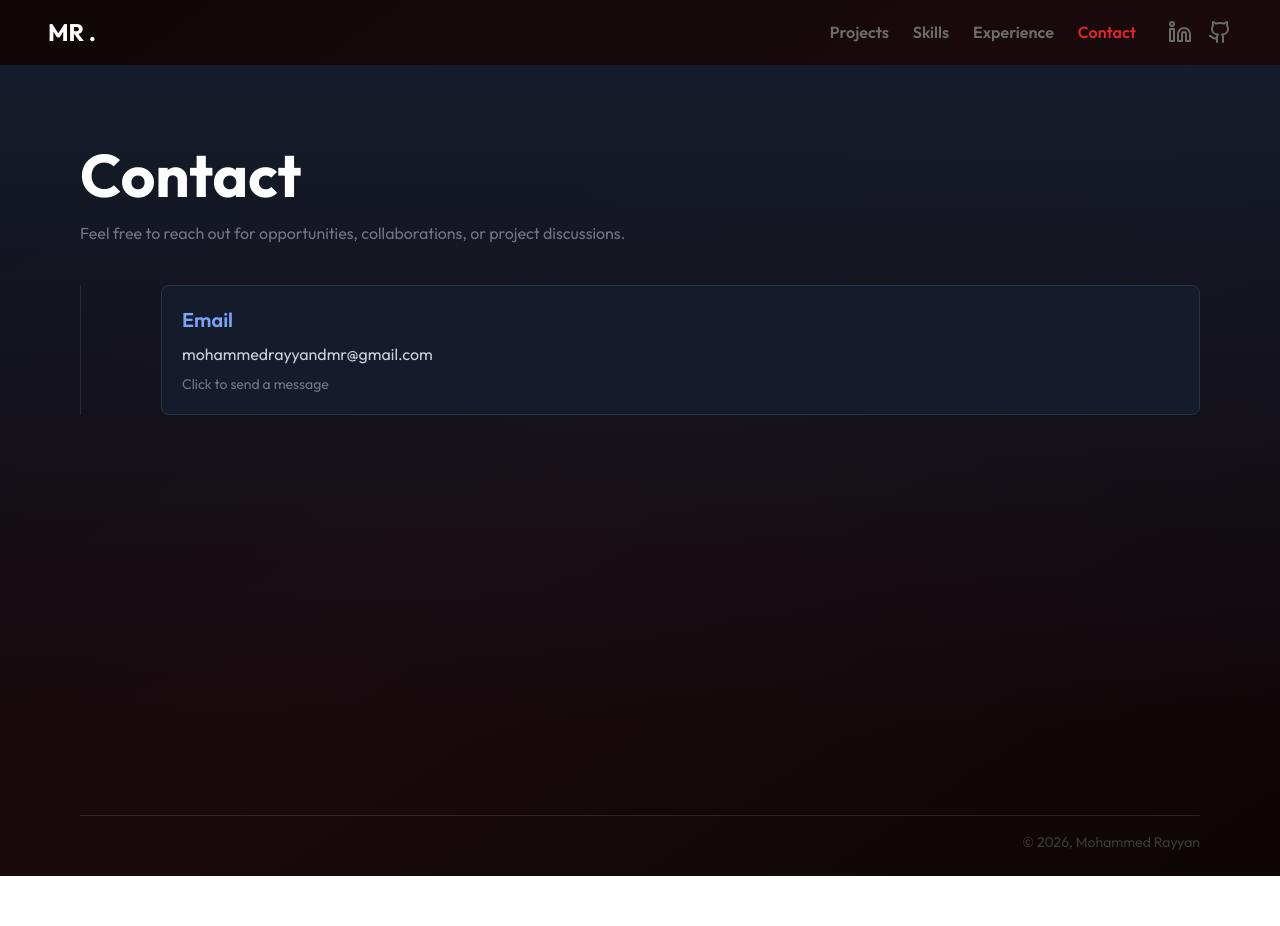
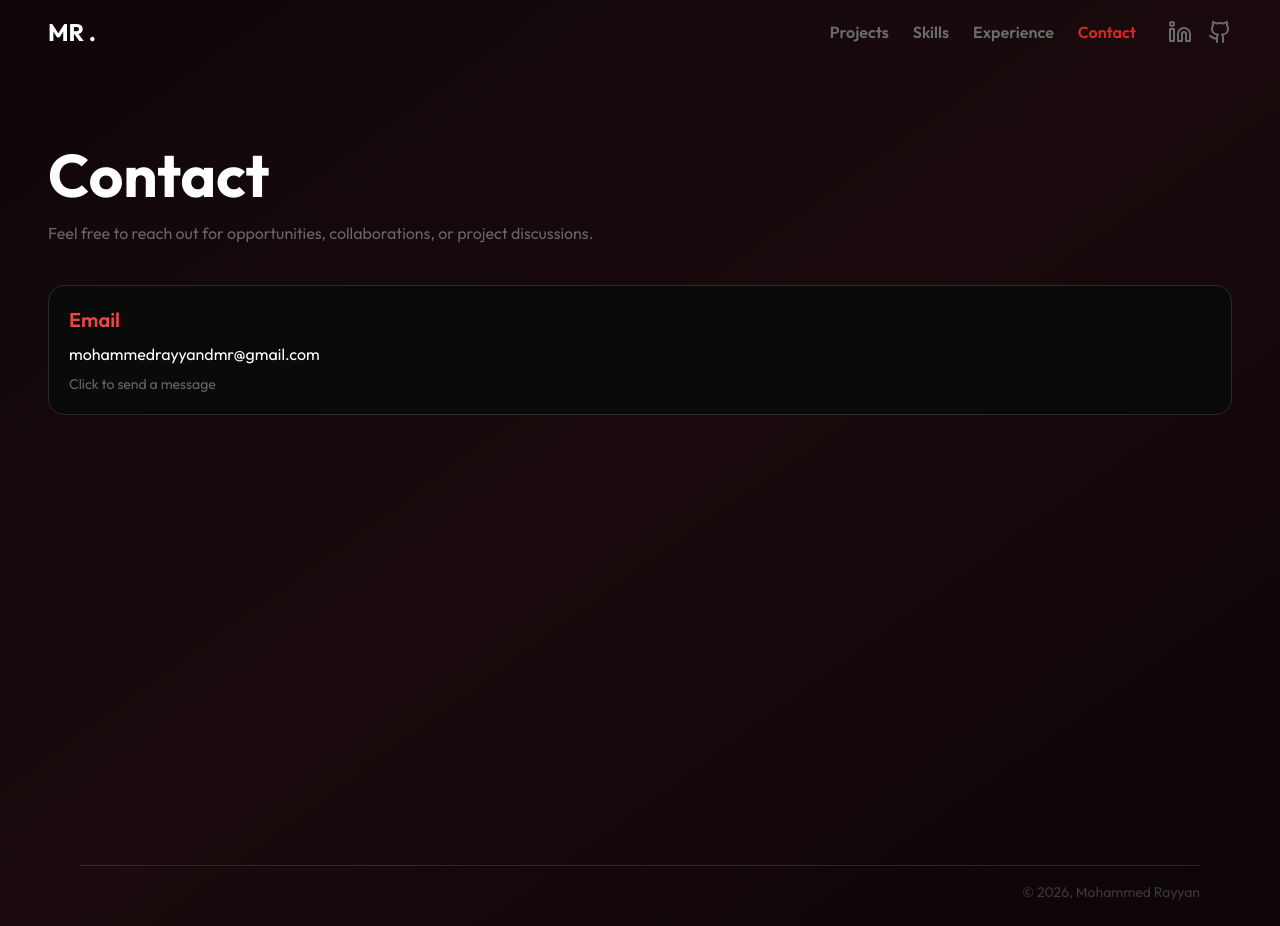
Before and after one commit to mohammedrayyan-dev/mohammedrayyandev, a React (Vite) app: page /contact in a window 1280 px wide. Before the commit the page ends 876 px from the top, so only its background shows below. Built offline with nearby package versions, Linux system fonts and the light colour scheme.

Commit message:
ui: new contact page design

```diff
--- a/src/pages/Contact.jsx
+++ b/src/pages/Contact.jsx
@@ -1,14 +1,15 @@
-
 import { motion } from "framer-motion"
+import Container from "../components/common/Container"
 
 const Contact = () => {
   return (
     <>
-    <div className="relative bg-gradient-to-b from-[#141C2B] to-transparent overflow-hidden pt-10 lg:pt-20 pb-40 md:pb-80 px-5 md:px-10 lg:px-20">
 
+    <Container>
 
+    <div className="min-h-[calc(100vh-80px)] pt-10 lg:pt-20 pb-40 md:pb-80">
 
-    <div className="relative flex flex-col gap-10 max-w-6xl mx-auto">
+    <div className="flex flex-col gap-10">
 
     <motion.div
     initial={{ opacity: 0, x: -30 }}
@@ -18,7 +19,7 @@ const Contact = () => {
       <h1 className="text-3xl md:text-5xl lg:text-6xl font-bold text-white">
         Contact
       </h1>
-      <p className="text-[#CBD1D880] text-sm lg:text-base">
+      <p className="text-[#666666] text-sm lg:text-base">
         Feel free to reach out for opportunities, collaborations, or project discussions.
       </p>
     </motion.div>
@@ -27,19 +28,19 @@ const Contact = () => {
     initial={{ opacity: 0, y: -30 }}
     animate={{ opacity: 1, y: 0 }}
     transition={{ duration: 0.5 }}
-    className="border-l border-[#CBD1D820] pl-10 lg:pl-20">
+    className="">
 
     <div
     onClick={() => window.open("mailto:mohammedrayyandmr@gmail.com", "_blank")}
-    className="bg-[#141C2B] border border-[#2A3441] rounded-lg p-5 hover:bg-[#1B2434] cursor-pointer transition-colors duration-300">
+    className="bg-[#0a0a0a] hover:bg-[#121212] border border-[#2a2a2a] hover:border-[#3a3a3a] rounded-2xl p-5 cursor-pointer transition-colors duration-300">
       <div className="flex flex-col gap-2">
-      <h2 className="text-[#7AA2F7] text-lg lg:text-xl md:text-3xl font-semibold">
+      <h2 className="text-red-500 text-lg lg:text-xl md:text-3xl font-semibold">
         Email
       </h2>
-      <p className="text-[#CBD1D8] text-sm lg:text-base">
+      <p className="text-[#ffffff] text-sm lg:text-base">
         mohammedrayyandmr@gmail.com
       </p>
-      <p className="text-[#CBD1D880] text-xs lg:text-sm">
+      <p className="text-[#666666] text-xs lg:text-sm">
         Click to send a message
       </p>
       </div>
@@ -50,6 +51,9 @@ const Contact = () => {
     </div>
 
     </div>
+
+    </Container>
+
     </>
   )
 }
```
